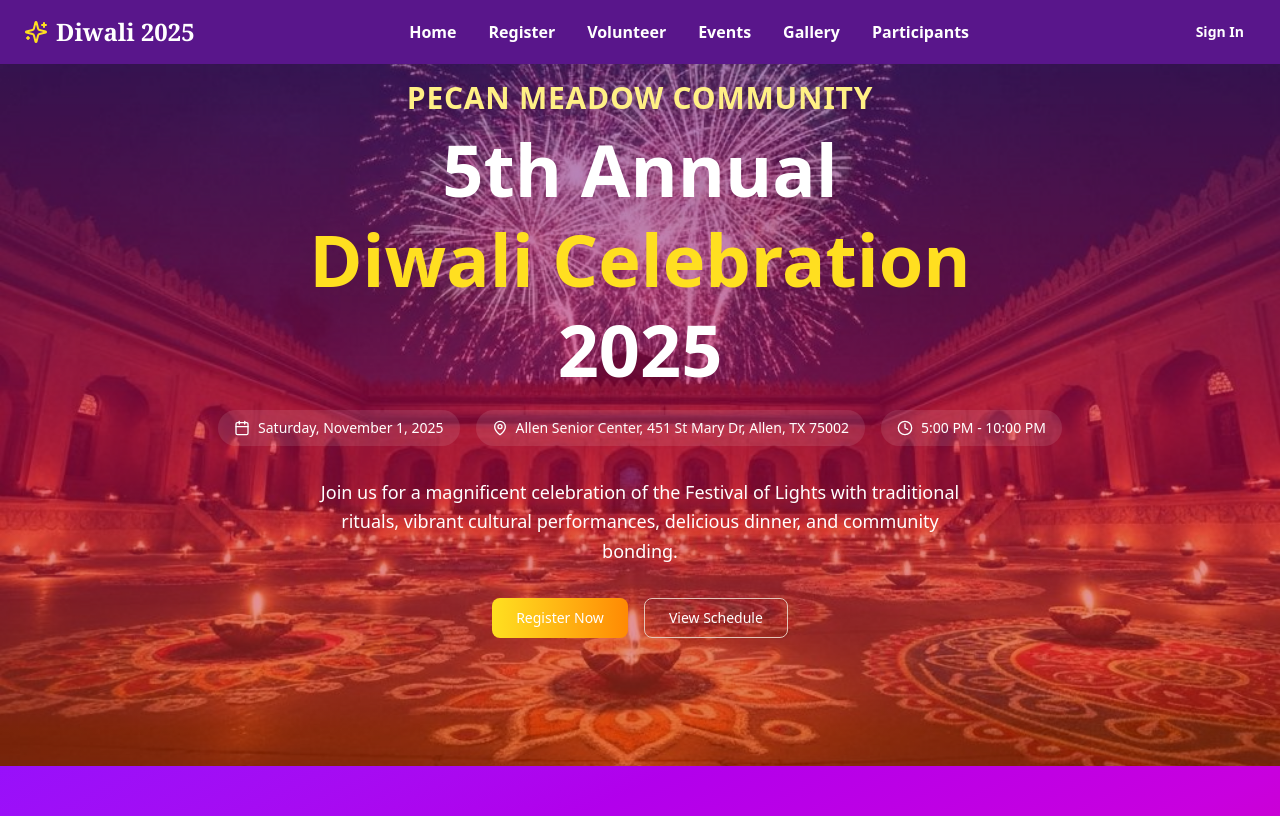
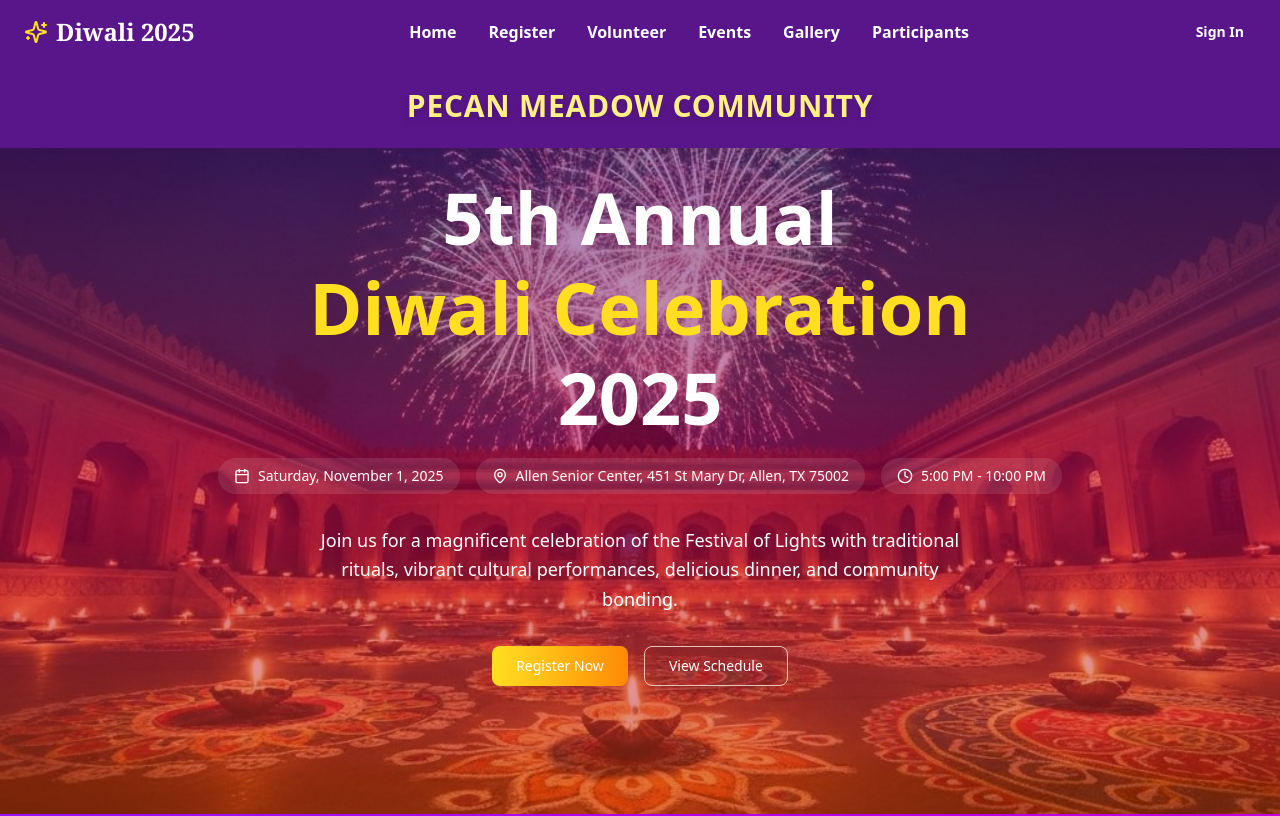
Before and after one commit to sundeepbobba1985/pm-diwali, a Next.js app: page / in a window 1280 px wide. Shown: the top 816 px of the page. Built offline with nearby package versions, Linux system fonts and the light colour scheme; a web font is replaced by a local one.

Commit message:
fix: split hero section for seamless transition
Eliminate visible color breaks by extending solid purple section.

Co-authored-by: anotherdevopsguy <15130927+sundeepbobba1985@users.noreply.github.com>

```diff
--- a/app/page.tsx
+++ b/app/page.tsx
@@ -426,15 +426,23 @@ export default function Page() {
         </div>
       </nav>
 
-      <section id="home" className="relative pb-24 md:pb-32 bg-purple-900">
-        <div className="absolute inset-0 bg-gradient-to-b from-transparent via-pink-700 to-orange-700 pointer-events-none"></div>
+      <section className="bg-purple-900">
+        <div className="container mx-auto px-6 py-6">
+          <div className="max-w-4xl mx-auto text-center">
+            <p className="text-2xl md:text-3xl font-bold text-yellow-200 tracking-wide uppercase drop-shadow-lg">
+              Pecan Meadow Community
+            </p>
+          </div>
+        </div>
+      </section>
+
+      <section
+        id="home"
+        className="relative pb-24 md:pb-32 bg-gradient-to-b from-purple-900 via-pink-700 to-orange-700"
+      >
         <div className="absolute inset-0 bg-[url('/diwali-diyas-rangoli-fireworks.jpg')] opacity-50 bg-cover bg-center"></div>
         <div className="container mx-auto px-6 relative z-10">
-          <div className="max-w-4xl mx-auto text-center pt-4">
-            <p className="text-2xl md:text-3xl font-bold text-yellow-200 mb-2 tracking-wide uppercase drop-shadow-lg">
-              Pecan Meadow Community
-            </p>
-
+          <div className="max-w-4xl mx-auto text-center pt-6">
             <h1 className="text-5xl md:text-7xl font-bold mb-4 text-balance leading-tight text-white drop-shadow-2xl">
               5th Annual
               <br />
```
